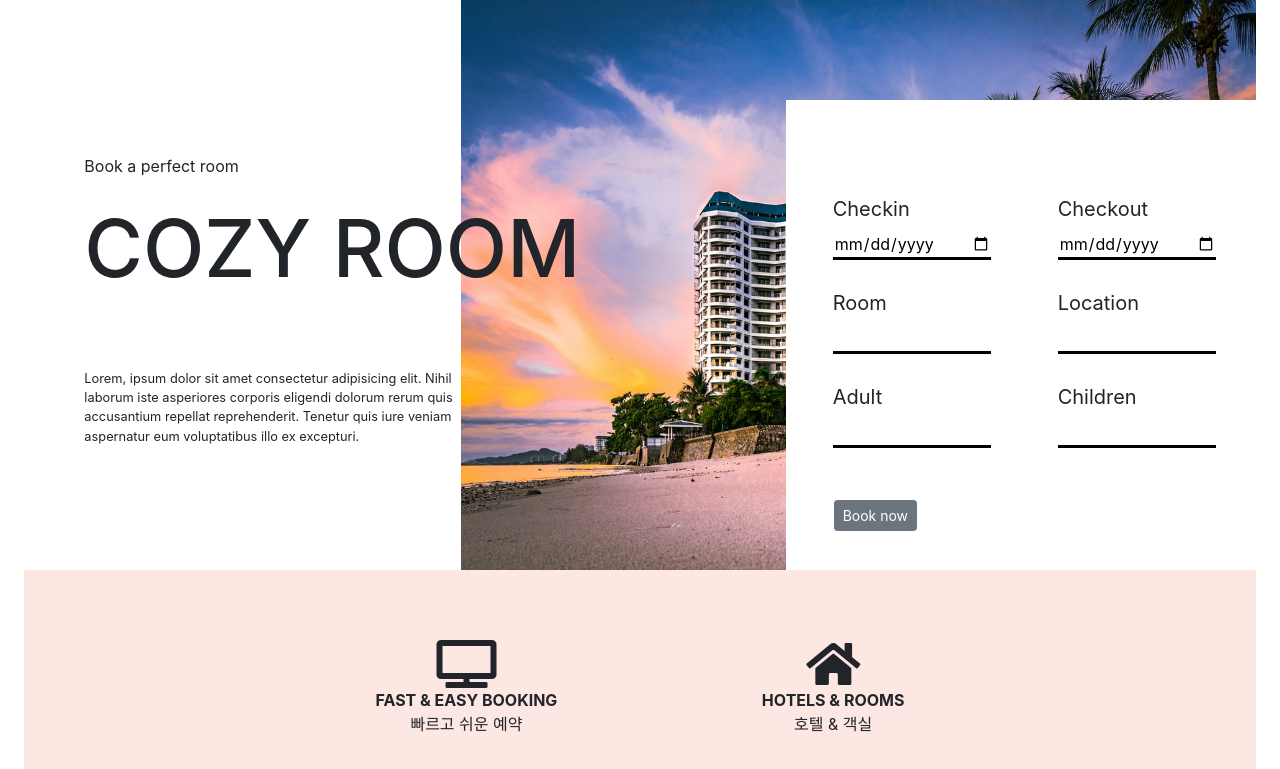
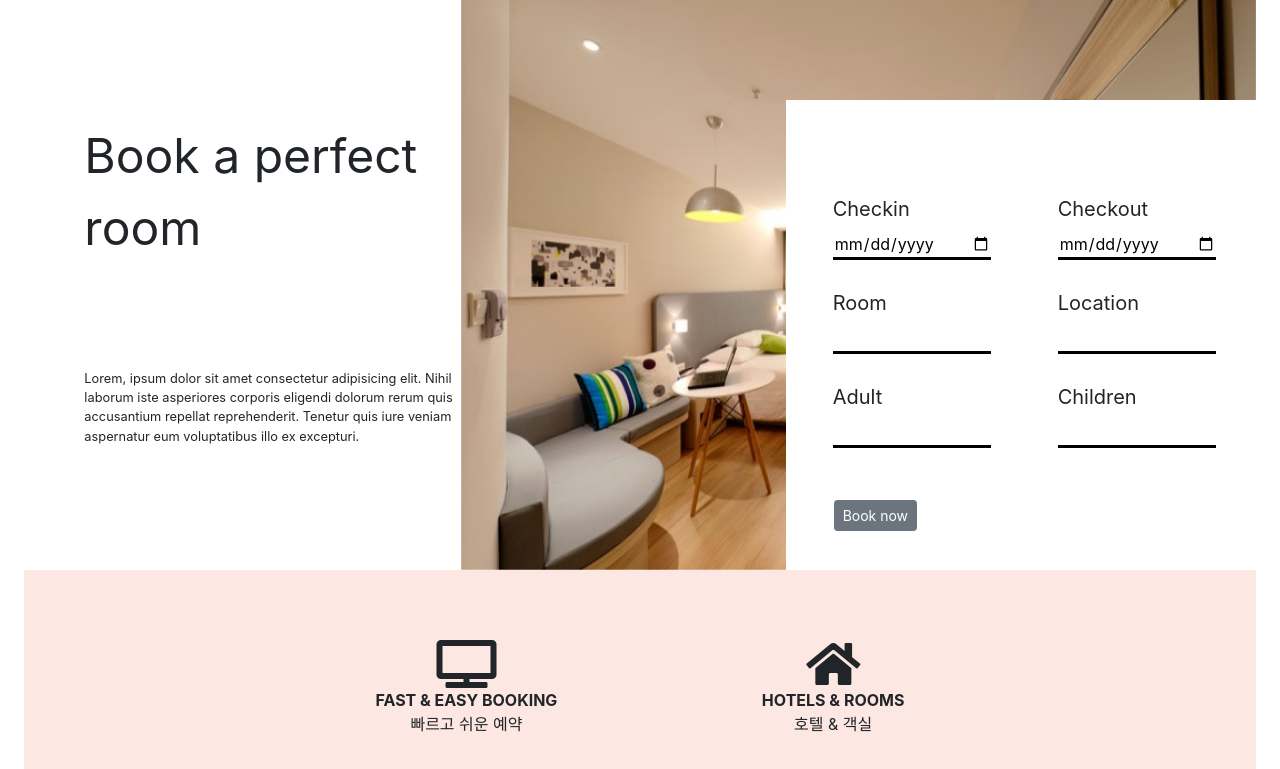
Before and after one commit to Beans9605/hotel_reservation, a Django app: page / in a window 1280 px wide. Shown: the part 56-825 px from the top of the page. Run offline with Django 3.2, Linux system fonts and the light colour scheme; some libraries are stand-ins or nearby versions.

Commit message:
main page little change

```diff
--- a/hotel_reservation/main/static/css/home.css
+++ b/hotel_reservation/main/static/css/home.css
@@ -14,6 +14,7 @@
     grid-column: 1 / -1 ;
     grid-row: 1;
 }
+
 .slide_textBox {
 
     grid-column: 2 / 3 ;
@@ -22,13 +23,14 @@
     overflow: visible;
 }
 .top_comment {
-
+    font-size: 300%;
     position: absolute;
     left: 60px;
-    top: 154px;
+    top: 120px;
 
 }
 .main_comment {
+    display: none;
     position: absolute;
     max-height: 100px;
     left: 60px;
@@ -45,13 +47,11 @@
     font-size: 80%;
 }
 .img_box {
-
     grid-column: 3 / 5 ;
     grid-row: 2 / 4;
     position: relative;
+}
 
-
-}
 .img_box img {
     position: absolute;
     top: 0;
@@ -60,6 +60,11 @@
     height: 100%;
 }
 
+.carousel-item{
+    height: 100%;
+}
+
+
 .date_checkBox {
     min-width: 470px;
     grid-column: 4  ;
@@ -67,15 +72,8 @@
     background-color: white;
     z-index: 1;
     position: relative;
+}
 
-    /* grid
-    display: grid;
-    grid-template-columns: 20fr 230fr 230fr 20fr;
-    grid-template-rows: 50px 80px 80px 80px 50px 50px;
-    align-items: center;
-    justify-items: center;
-    */
-}
 .date_box {
     position: absolute;
     max-width: 152px;
@@ -287,8 +285,7 @@
     }
     .img_box img{
         height: 100%;
-        width: min-content;
-        transform: translateX(-200px);
+        /* transform: translateX(-200px); */
     }
     .slide_textBox{
         color: #000000;
@@ -310,7 +307,7 @@
         margin-top: 50px;
         min-width: 100%;
         width: 100%;
-        height: 100%;
+        height: 500px;
     }
     .date_box{
         min-width: 150px;
@@ -339,5 +336,4 @@
     .footer{
         height: 350px;
     }
-
 }
--- a/hotel_reservation/main/templates/main/home.html
+++ b/hotel_reservation/main/templates/main/home.html
@@ -21,7 +21,7 @@
     <body>
         <div class="wrapper">
             <div class="home_nav_bar">
-                <nav class="navbar navbar-expand-lg navbar-light bg-light">
+                <nav class="navbar navbar-expand-lg navbar-light">
                     <a class="navbar-brand" href="#">Hotel</a>
                     <button class="navbar-toggler" type="button" data-toggle="collapse" data-target="#navbarNavAltMarkup" aria-controls="navbarNavAltMarkup" aria-expanded="false" aria-label="Toggle navigation">
                     <span class="navbar-toggler-icon"></span>
@@ -49,22 +49,23 @@
 
             </div>
             <div class="img_box">
-                    <img src="{% static 'img/hotel4.jpg' %}"  alt="">
-
-                <!-- 이미지 슬라이드 호환성 문제
-                <div id="carouselExampleSlidesOnly" class="carousel_slide" data-ride="carousel">
+                <!-- <img src="{% static 'img/hotel4.jpg' %}"  alt=""> -->
+                <div id="carouselExampleFade" class="carousel slide carousel-fade" data-ride="carousel">
                     <div class="carousel-inner">
                       <div class="carousel-item active">
-                          <img src="{% static 'img/hotel1.jpg' %}" class="d-block w-100" alt="...">
+                          <img src="{% static 'img/hotel1.jpg' %}"  alt="">
                       </div>
                       <div class="carousel-item">
-                        <img src="{% static 'img/hotel2.jpg' %}" class="d-block w-100" alt="...">
+                        <img src="{% static 'img/hotel2.jpg' %}"  alt="">
                       </div>
                       <div class="carousel-item">
-                        <img src="{% static 'img/hotel3.jpg' %}" class="d-block w-100" alt="...">
+                        <img src="{% static 'img/hotel3.jpg' %}"  alt="">
+                      </div>
+                      <div class="carousel-item">
+                        <img src="{% static 'img/hotel4.jpg' %}"  alt="">
                       </div>
                     </div>
-                  </div>-->
+                  </div>
             </div>
             <div class="date_checkBox">
                 <span id="checkin" class = "date_box">
```
